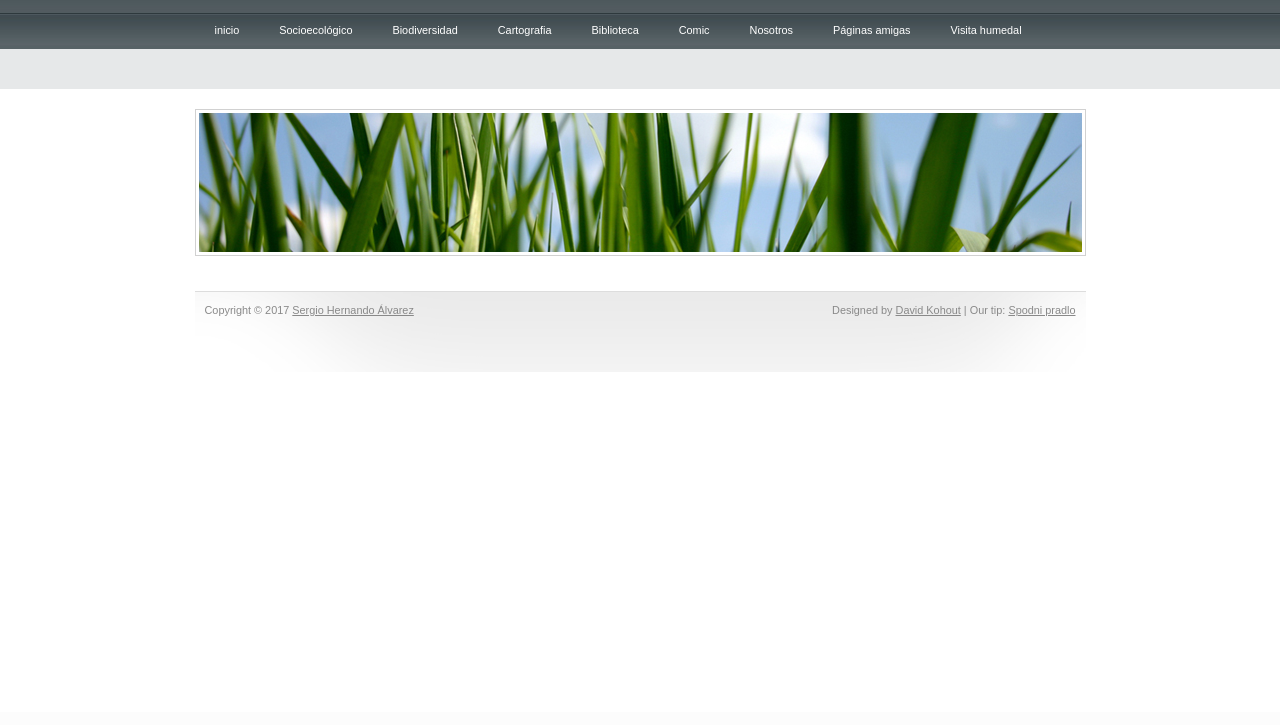
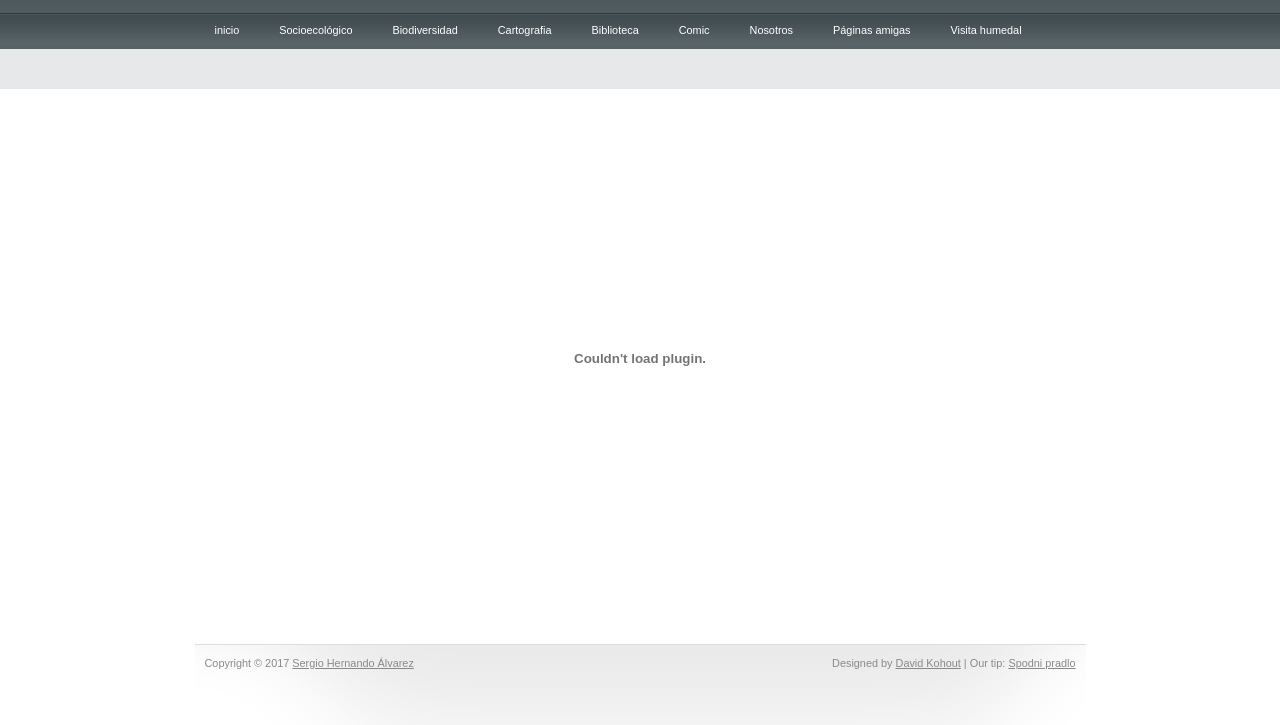
Before and after one commit to juancamilogaviriaacosta/tibanicaDjango, a Python web app: template tibanica/templates/biblioteca.html in a window 1280 px wide. Shown: the part 88-813 px from the top of the page. Before the commit the page ends 432 px from the top, so only its background shows below. Run offline with Jinja, Linux system fonts and the light colour scheme; the template is opened without the code that fills it, so the values that code supplies are empty.

Commit message:
biblioteca

```diff
--- a/tibanica/templates/biblioteca.html
+++ b/tibanica/templates/biblioteca.html
@@ -11,7 +11,7 @@
         </div>
         <div id="obsah" class="content box">
             <div class="in">
-                <img src="../../static/assets/img/image.jpg" alt="image.jpg" title="image.jpg" class="thumb" />
+                <object data="../../static/assets/docs/bibliotea.pdf" width="100%" height="500px"></object>
             </div>
         </div>
 
```
Also changed, not shown: 1 other file.
